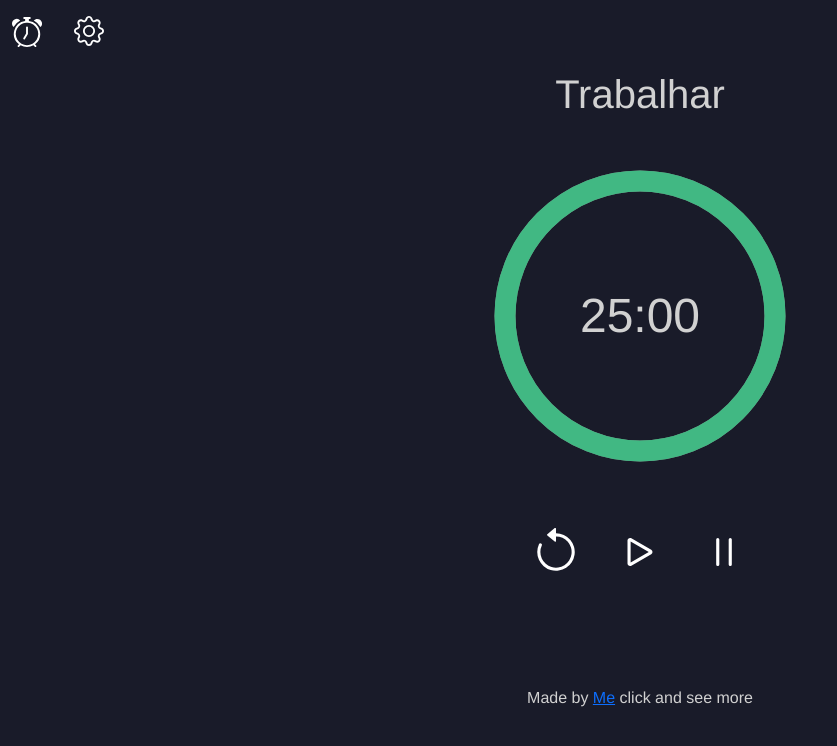
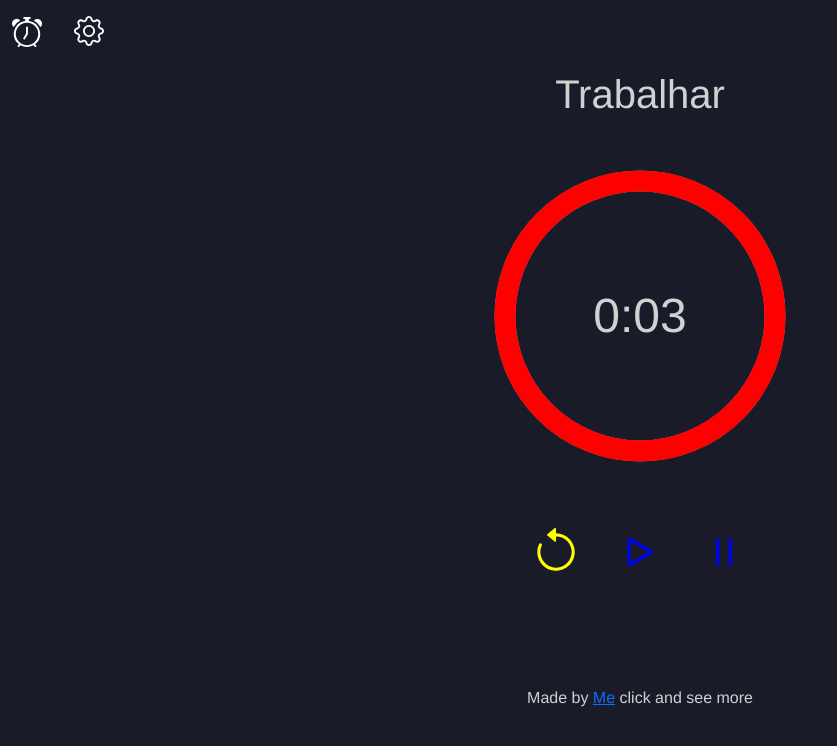
Before and after one commit to julia-de-oliveira/organizador, a Vue app: page / in a window 1280 px wide. Shown: the top 746 px of the page, without its empty margins (0-837 px from the left). Built offline with nearby package versions, Linux system fonts and the light colour scheme.

Commit message:
alarm, color changed for darkmode and bug fix

```diff
--- a/src/components/Timer.vue
+++ b/src/components/Timer.vue
@@ -11,18 +11,18 @@
 	</div>
 	<div class="mx-auto m-5">
 		<button type="button" class="btn btn-sm m-2 rounded-circle" v-on:click="reset()">
-			<svg xmlns="http://www.w3.org/2000/svg" width="50" height="50" fill="white" class="bi bi-arrow-counterclockwise" viewBox="0 0 16 16">
+			<svg xmlns="http://www.w3.org/2000/svg" width="50" height="50" fill="yellow" class="bi bi-arrow-counterclockwise" viewBox="0 0 16 16">
 				<path fill-rule="evenodd" d="M8 3a5 5 0 1 1-4.546 2.914.5.5 0 0 0-.908-.417A6 6 0 1 0 8 2v1z"/>
 				<path d="M8 4.466V.534a.25.25 0 0 0-.41-.192L5.23 2.308a.25.25 0 0 0 0 .384l2.36 1.966A.25.25 0 0 0 8 4.466z"/>
 			</svg>
 </button>
 		<button type="button" class="btn btn-sm m-2 rounded-circle" :class="{ disabled: isPlayActive }" v-on:click="playTimer()">
-			<svg xmlns="http://www.w3.org/2000/svg" width="50" height="50" fill="white" class="bi bi-play" viewBox="0 0 16 16">
+			<svg xmlns="http://www.w3.org/2000/svg" width="50" height="50" fill="blue" class="bi bi-play" viewBox="0 0 16 16">
 				<path d="M10.804 8 5 4.633v6.734L10.804 8zm.792-.696a.802.802 0 0 1 0 1.392l-6.363 3.692C4.713 12.69 4 12.345 4 11.692V4.308c0-.653.713-.998 1.233-.696l6.363 3.692z"/>
 			</svg>
 </button>
 		<button type="button" class="btn btn-sm m-2 rounded-circle" :class="{ disabled: isPauseActive }" v-on:click="pauseTimer()">
-			<svg xmlns="http://www.w3.org/2000/svg" width="50" height="50" fill="white" class="bi bi-pause" viewBox="0 0 16 16">
+			<svg xmlns="http://www.w3.org/2000/svg" width="50" height="50" fill="blue" class="bi bi-pause" viewBox="0 0 16 16">
 				<path d="M6 3.5a.5.5 0 0 1 .5.5v8a.5.5 0 0 1-1 0V4a.5.5 0 0 1 .5-.5zm4 0a.5.5 0 0 1 .5.5v8a.5.5 0 0 1-1 0V4a.5.5 0 0 1 .5-.5z"/>
 			</svg>
 		</button>
@@ -30,6 +30,8 @@
 </template>
 
 <script>
+	import alarm from "@/assets/alarm.mp3";
+
 	const FULL_DASH_ARRAY = 283;
 	const WARNING_THRESHOLD = 3*60;
 	const ALERT_THRESHOLD = 1*60;
@@ -117,9 +119,14 @@
 
 		methods: {
 			onTimesUp() {
+				this.isPauseActive = true;
+				this.isPlayActive = false;
+
 				this.timePassed = 0;
 				clearInterval(this.timerInterval);
 				this.emitter.emit("finished", true);
+				var audio = new Audio(alarm);
+				audio.play();
 			},
 
 			startTimer() {
--- a/src/views/main.vue
+++ b/src/views/main.vue
@@ -22,7 +22,7 @@
         timerInterval: null,
         timePassed: 0,
 
-        workRangeValue: 25*60,
+        workRangeValue: 3,
         pauseRangeValue: 5*60,
         restRangeValue: 15*60,
         sprintRangeValue: 4,
--- a/src/views/settings.vue
+++ b/src/views/settings.vue
@@ -31,6 +31,15 @@
       <button class="btn btn-success" type="button" v-on:click="send()"><router-link to="/" class="text-white text-decoration-none">Salvar</router-link></button>
     </div>
   </form>
+
+  <footer>
+    <br>
+    <br>
+    <br>
+    <br>
+    <br>
+    <p>Made by <a href="https://julyandphantons.netlify.app/" target="_blank">Me</a> click and see more</p>
+  </footer>
 </template>
 
 <script>
```
Also changed, not shown: 1 other file (tests, documents, lock files or other folders).
